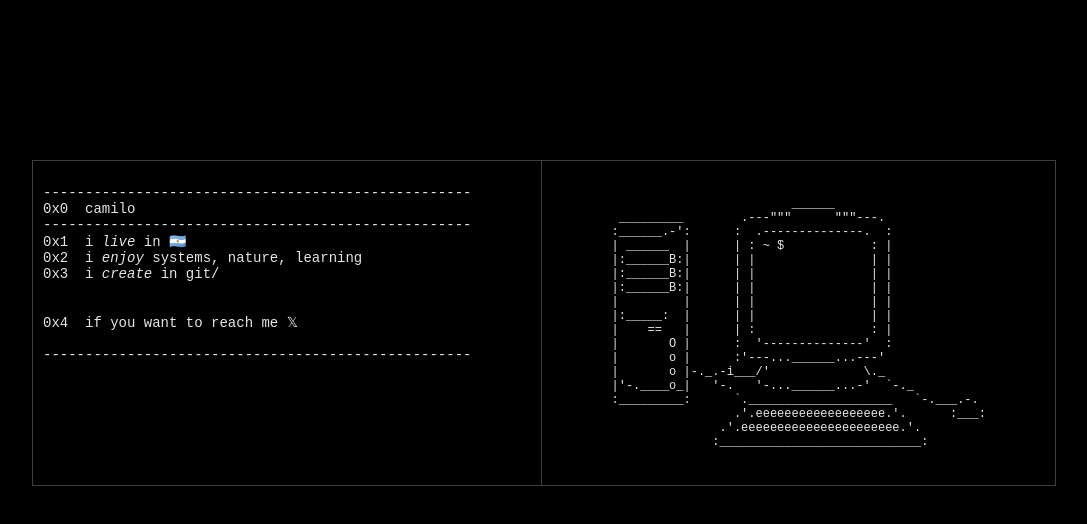
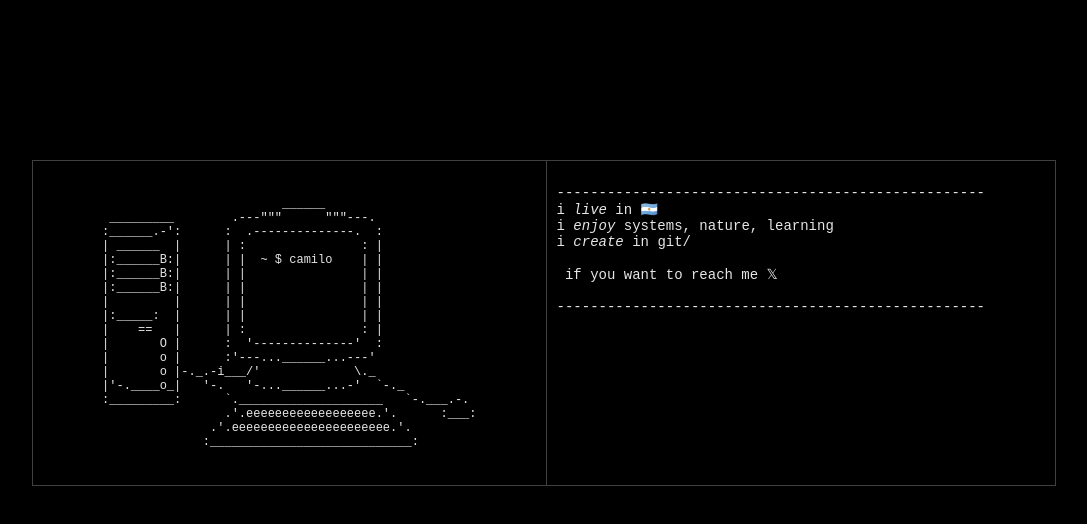
Before and after one commit to thisisnotcamilo/thisisnotcamilo.github.io, a plain HTML site: page index.html in a window 1280 px wide. Shown: the whole page, without its empty margins (96-1183 px from the left). Drawn offline with Linux system fonts and the light colour scheme.

Commit message:
ref: move content

```diff
--- a/index.html
+++ b/index.html
@@ -59,29 +59,14 @@
         <table>
             <tr>
                 <td>
-                    <pre>
----------------------------------------------------
-0x0  camilo
----------------------------------------------------
-0x1  i <em>live</em> in <a href="https://www.google.com/search?q=argentina+champions+of+the+world">🇦🇷</a>
-0x2  i <em>enjoy</em> systems, nature, learning
-0x3  i <em>create</em> in <a href="https://github.com/thisisnotcamilo">git/</a>
-
-
-0x4  if you want to reach me <a href="https://x.com/thisisnotcamilo">𝕏</a>
-
----------------------------------------------------
-                    </pre>
-                </td>
-                <td>
                     <div class="computer-container">
                         <pre class="computer">
 
                              ______
      _________        .---"""      """---.
     :______.-':      :  .--------------.  :
-    | ______  |      | : ~ $            : |
-    |:______B:|      | |                | |
+    | ______  |      | :                : |
+    |:______B:|      | |  ~ $ camilo    | |
     |:______B:|      | |                | |
     |:______B:|      | |                | |
     |         |      | |                | |
@@ -98,6 +83,18 @@
                          </pre>
                     </div>
                 </td>
+                <td>
+                    <pre>
+---------------------------------------------------
+i <em>live</em> in <a href="https://www.google.com/search?q=argentina+champions+of+the+world">🇦🇷</a>
+i <em>enjoy</em> systems, nature, learning
+i <em>create</em> in <a href="https://github.com/thisisnotcamilo">git/</a>
+
+ if you want to reach me <a href="https://x.com/thisisnotcamilo">𝕏</a>
+
+---------------------------------------------------
+                    </pre>
+                </td>
             </tr>
         </table>
     </div>
```
